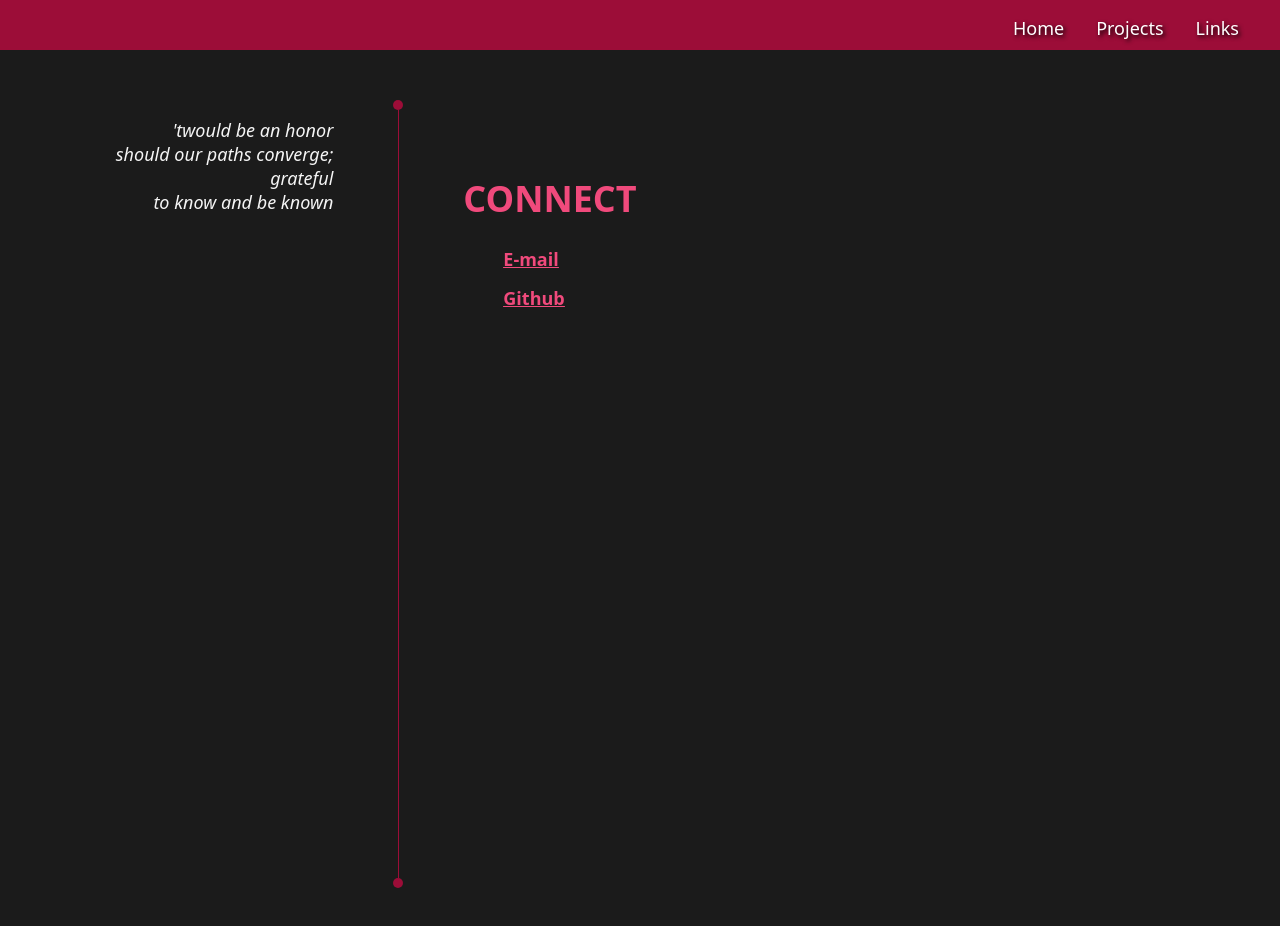
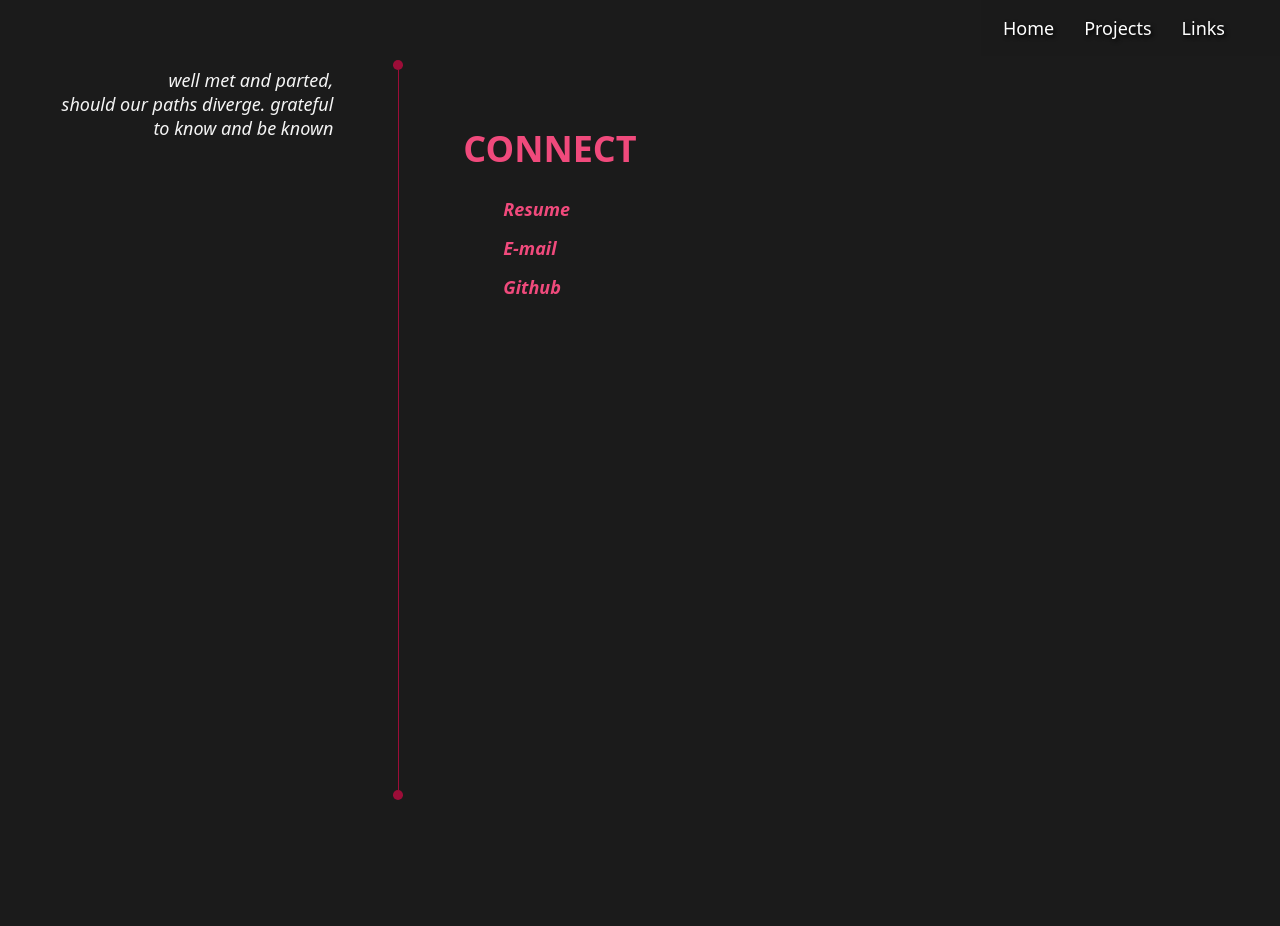
Before and after one commit to marideguia/web-portfolio, an Angular app: page /links in a window 1280 px wide. Shown: the top 926 px of the page. After the commit the page ends 860 px from the top, so only its background shows below. Built offline with nearby package versions, Linux system fonts and the light colour scheme.

Commit message:
update styles

```diff
--- a/src/app/app.component.html
+++ b/src/app/app.component.html
@@ -1,9 +1,6 @@
-
-<div class="navbar">
-  <div class="btn-cont">
-    <button mat-button routerLink="home">Home</button>
-    <button mat-button routerLink="projects">Projects</button>
-    <button mat-button routerLink="links">Links</button>
-  </div>
+<div class="btn-cont">
+  <button mat-button routerLink="home">Home</button>
+  <button mat-button routerLink="projects">Projects</button>
+  <button mat-button routerLink="links">Links</button>
 </div>
 <router-outlet></router-outlet>
--- a/src/app/app.component.scss
+++ b/src/app/app.component.scss
@@ -3,25 +3,3 @@
 // ce5374
 // fcbcca
 // ffd2da
-
-.navbar {
-    display: flex;
-    align-items: right;
-    padding: 10px 0 0 0;
-    height: 5vh;
-    background-color: #9c0d38;
-    // box-shadow: 0px -10px 10px 5px  rgb(27,27,27) inset;
-}
-
-.navbar button {
-    background-color: transparent;
-    color: #ffffff;
-    font-family: system-ui, -apple-system, BlinkMacSystemFont, 'Segoe UI', Roboto, Oxygen, Ubuntu, Cantarell, 'Open Sans', 'Helvetica Neue', sans-serif;
-    font-size: 100%;
-    text-shadow: 2px 2px 4px #000000;
-}
-
-.btn-cont {
-    margin-right:25px;
-    margin-left:auto;
-}
--- a/src/app/views/home/home.component.html
+++ b/src/app/views/home/home.component.html
@@ -1,6 +1,6 @@
 <div class="cont">
     <div class="left-col">
-        <div class="left-img"></div>
+        <div class="left-img" title="Website creator"></div>
     </div>
 
     <div class="divider">
@@ -11,21 +11,27 @@
 
     <div class="right-col">
         <div class="bio">
+            <div class="title">
                 <h1>MARICLAIRE DE GUIA</h1>
                 <p class="pronouns"><em>she/her/hers</em></p>
-            <p class="description">Software engineer graduating from Texas Tech University.
-                Lubbock resident who frequently indulges in graphic novels and web comics.
-                An aspiring writer and illustrator on the side as well as a serial hobbyist of a few musical instruments. </p>
             </div>
 
+            <p class="description">Software engineer graduating from Texas Tech University and a
+                Lubbock, TX local who frequently indulges in graphic novels and web comics.
+                Currently enthralled with web development and user experience design.</p>
             <p class="poem-insert">
-            words to comfort<br>
+                lips to betray with<br>
                 thoughts to doubt ourselves<br>
-            lips to betray with<br>
-            & tears to wipe away<br>
+                & words to comfort each other<br>
+                <!-- & tears to brush away<br> -->
+                <br>
                 with all this humanity<br>
                 who could blame us for believing<br>
                 we were the center of the universe?
             </p>
+
+        </div>
+
+
     </div>
 </div>
--- a/src/app/views/home/home.component.scss
+++ b/src/app/views/home/home.component.scss
@@ -1,19 +1,42 @@
 h1 {
     font-size:55px;
 }
-.left-img {
-    // margin-left: 5%;
-    width: 90%;
-    height:100%;
-    background-image: url(website_author.PNG);
-    background-size: cover;
-    background-repeat: no-repeat;
-    box-shadow: -50px -60px 60px 40px rgb(27,27,27) inset;
+
+// .left-img {
+//     transform-origin: left top;
+//     transition: all 0.3s ease-in-out;
+// }
+
+// .left-img:hover {
+//     transform: scale(1.1);
+// }
+
+.bio > * {
+    transform-origin: left top;
+    transition: all 0.3s ease-in-out;
+    // border-bottom: dotted 8px #9c0d38;
 
 }
 
-.cont .divider {
-    padding: 50px 0;
+.title {
+    color: #f04a7c;
+}
+
+.title:hover, .description:hover, .poem-insert:hover {
+    transform: scale(1.1);
+}
+
+
+
+.left-img {
+    margin-top: 50px;
+    width: 100%;
+    height:100%;
+    background-image: url(../../../assets/website_author.PNG);
+    background-size: cover;
+    background-repeat: no-repeat;
+    box-shadow: -50px 0px 60px 40px rgb(27,27,27) inset;
+
 }
 
 .right-col {
@@ -21,14 +44,6 @@ h1 {
     color: #ffffff;
 }
 
-.bio > h1 {
-    color: #f04a7c;
-}
-
-.pronouns {
-    font-family: system-ui, -apple-system, BlinkMacSystemFont, 'Segoe UI', Roboto, Oxygen, Ubuntu, Cantarell, 'Open Sans', 'Helvetica Neue', sans-serif;
-    color: #f04a7c;
-}
 
 .right-col p {
     max-width: 750px;
@@ -36,19 +51,15 @@ h1 {
 
 .description {
     margin-top: 40px;
-    padding-top: 40px;
-    border-top: dotted;
-    border-width: 8px;
-    border-color:#f04a7c;
+    padding: 40px 0;
+    border-bottom: dotted 8px #9c0d38;
+    border-top: dotted 8px #9c0d38;
+
 }
 
 .poem-insert {
-    // font-family: 'Times New Roman', Times, serif;
     margin-top: 40px;
-    border-top: dotted;
-    border-width: 8px;
-    border-color:#f04a7c;
-    padding-top: 40px;
+
 }
 
 // .bio {
--- a/src/app/views/links/links.component.html
+++ b/src/app/views/links/links.component.html
@@ -1,8 +1,8 @@
 <div class="cont">
     <div class="left-col">
         <p class="poem-insert">
-            'twould be an honor<br>
-            should our paths converge; grateful<br>
+            well met and parted,<br>
+            should our paths diverge. grateful<br>
             to know and be known<br>
         </p>
     </div>
@@ -16,9 +16,12 @@
     <div class="right-col">
         <h1>CONNECT</h1>
         <ul class="links">
-            <!-- <li>
-                <a href="resume2022.pdf">Resume</a>
+            <!-- <li class="resume" (click)="onResumeClick()">
+                Resume
             </li> -->
+            <li>
+                <a href="../../../assets/resume-2022-dg.pdf" target="blank">Resume</a>
+            </li>
             <li>
                 <a href="mailto: mariclairedg@gmail.com"
                 target="_blank"
--- a/src/app/views/links/links.component.scss
+++ b/src/app/views/links/links.component.scss
@@ -1,15 +1,7 @@
-.left-col .poem-insert {
-    margin-left:auto;
-    margin-right: 0;
-    padding: 50px;
-    min-width: 250px;
-    text-align:right;
-}
-
-.cont .divider {
-    padding: 50px 0;
-}
-
 .right-col * {
     color: #f04a7c
 }
+
+.resume:hover {
+    cursor: pointer;
+}
--- a/src/app/views/links/links.component.ts
+++ b/src/app/views/links/links.component.ts
@@ -1,4 +1,5 @@
 import { Component, OnInit } from '@angular/core';
+
 
 @Component({
   selector: 'app-links',
@@ -6,6 +7,10 @@ import { Component, OnInit } from '@angular/core';
   styleUrls: ['./links.component.scss']
 })
 export class LinksComponent implements OnInit {
+  onResumeClick() {
+    window.open("/links/resume-2022-dg.pdf", '_blank')
+  }
+
 
   constructor() { }
 
--- a/src/app/views/projects/projects.component.scss
+++ b/src/app/views/projects/projects.component.scss
@@ -2,32 +2,16 @@ table {
     margin-top: 30px;
 }
 
-a {
-    font-style: italic;
-}
-.cont .divider {
-    padding: 50px 0;
+.right-col > * {
+    width: 750px;
+    padding-bottom: 65px;
+    border-bottom: dotted;
+    border-width: 8px;
+    border-color:#9c0d38;
 }
 
-.project {
-    width: 750px;
-    // padding-top: 30px;
-    padding-bottom: 65px;
-    // border-top: dotted;
-    // border-width: 8px;
-    // border-color:#f04a7c;
-}
-
-.project h1 {
-    color: #f04a7c;
-}
-
-.left-col .poem-insert {
-    margin-left:auto;
-    margin-right: 0;
-    padding: 50px;
-    min-width: 250px;
-    text-align:right;
+.right-col > *:last-child {
+    border: none;
 }
 
 .gif {
@@ -36,12 +20,10 @@ a {
     background-image: url(ghostpost_edit.gif);
     background-size:cover;
     margin-top: 30px;
-
 }
 
 .p-img {
-
-    width: 750px;
+    width: 760px;
     height: 400px;
     background-image: url(spottid.png);
     background-size:cover;
--- a/src/styles.scss
+++ b/src/styles.scss
@@ -16,7 +16,6 @@ ul {
 li {
     margin: 15px 0;
     font-weight: bold;
-    text-decoration: underline;
 }
 
 table, th, td {
@@ -34,32 +33,77 @@ th {
 }
 
 a {
-    // text-decoration: underline;
-    color: #fff;
+    font-style: italic;
+    transition: all .3s ease-in-out;
+    color:#f04a7c;
+    text-decoration: none;
 }
 
 a:hover {
-    cursor: pointer;
+    color:#fff;
+    cursor:pointer;
 }
 
 
+.btn-cont {
+    display:flex;
+    justify-content: right;
+    width: 100%;
+    padding-right: 40px;
+    margin-left:auto;
+    position: fixed;
+    top:0;
+    right:0;
+    // box-shadow: 0px 0px 30px 5px rgb(0, 0, 0) inset;
+    background-color: rgba(27, 27, 27, 0.350);
+}
+
+.btn-cont button {
+    background-color: transparent;
+    color: #ffffff;
+    font-family: system-ui, -apple-system, BlinkMacSystemFont, 'Segoe UI', Roboto, Oxygen, Ubuntu, Cantarell, 'Open Sans', 'Helvetica Neue', sans-serif;
+    font-size: 100%;
+    text-shadow: 2px 2px 4px #000000;
+    transition: all .3s ease-in-out;
+    padding: 10px 15px;
+}
+
+.btn-cont button:hover{
+    color:#f04a7c;
+    // transform: scale(1.1);
+}
+
 .cont {
-    display:flex;
+    display: flex;
     height: 100%;
     width: 100%;
     // background-color: green;
 }
 
 .left-col {
-   width: 50vw;
+    display: flex;
+    flex-flow:column;
+   width: 50%;
+//    background-color: darkred;
+}
+
+.left-col .poem-insert {
+    margin-left:auto;
+    margin-right: 0;
+    padding: 50px;
+    min-width: 250px;
+    text-align:right;
 }
 
 .divider {
     display: flex;
     flex-direction: column;
+    flex-flow:column;
     align-items: center;
     width: 50px;
-    height: 100%;
+    margin: 10px 0;
+    padding: 50px 0px;
+    // height: 100%;
     // background-color: aqua;
 }
 
@@ -69,16 +113,13 @@ a:hover {
     background-color: #9c0d38;
     border-radius: 50%;
     display: inline-block;
-
-
 }
 
 .divider .arrow-body {
     width: 1.5px;
-    min-height: 96vh;
+    min-height: 90vh;
     height: 100%;
     background-color: #9c0d38;
-
 }
 
 .arrow-down {
@@ -92,6 +133,7 @@ a:hover {
 .right-col {
     padding: 100px 50px;
     width: 100%;
+    // background-color: blue;
 }
 
 .poem-insert {
```
Also changed, not shown: src/app/views/projects/projects.component.html (+15 -15 lines), 2 other files (tests, documents, lock files or other folders). Lines whose indentation alone changed are shown as unchanged.
